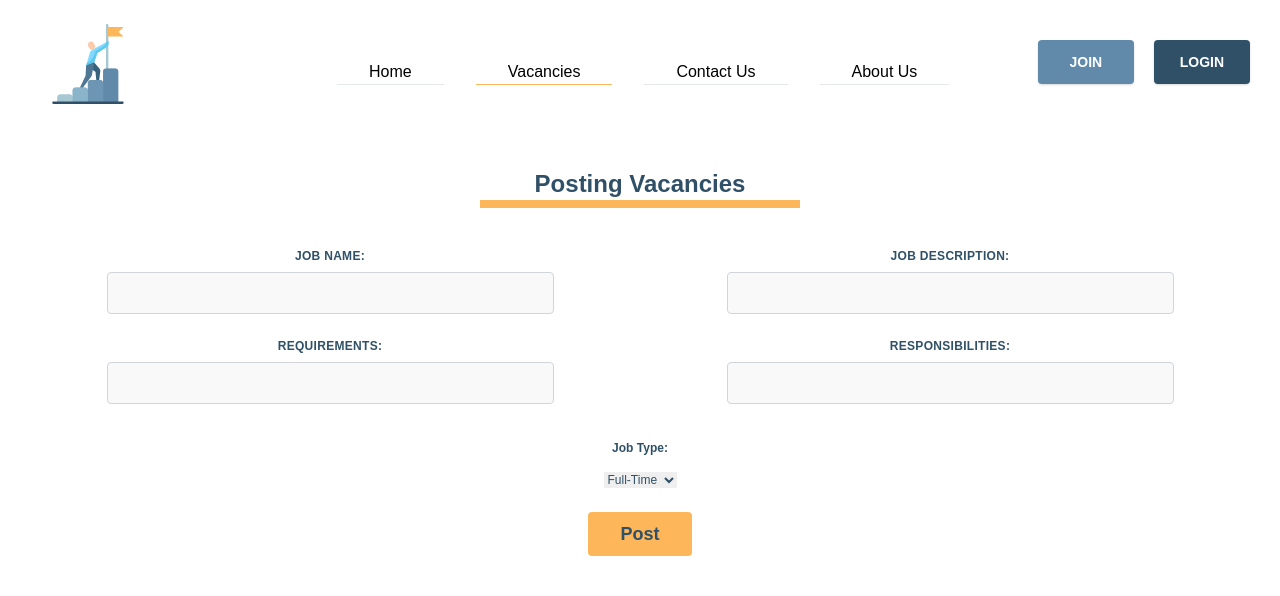
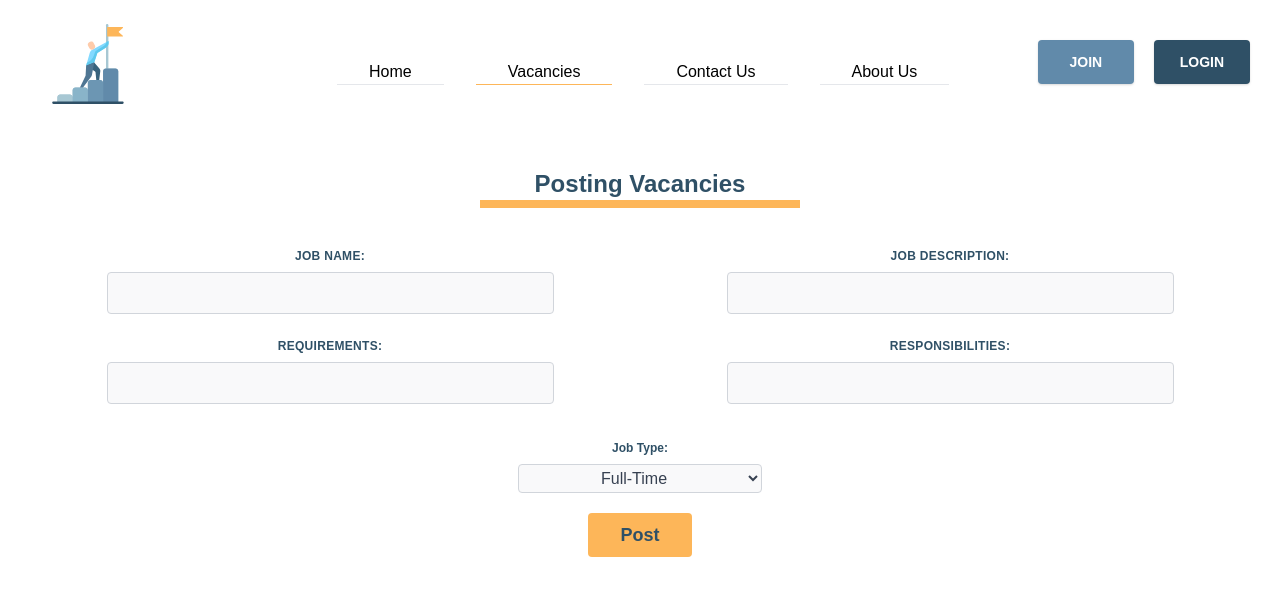
Before and after one commit to yaraalkassar/CareerBuilding, a React (Create React App) app in the folder careerbuilding/: page /Vacancy in a window 1280 px wide. Shown: the top 596 px of the page. Built offline with nearby package versions, Linux system fonts and the light colour scheme; no server answers.

Commit message:
updated style of job type

```diff
--- a/careerbuilding/src/Components/Vacancies/vacancies.js
+++ b/careerbuilding/src/Components/Vacancies/vacancies.js
@@ -74,8 +74,11 @@ const vacancies = () => {
             <label for="job-type " className="text-xs">
               Job Type:
             </label>
-            <div>
-              <select id="job-type" className="text-xs">
+            <div className="text-center ">
+              <select
+                id="job-type"
+                class="w-full text-center md:w-1/5 bg-gray-100 bg-opacity-50 rounded border border-gray-300 focus:border-darkerBlue focus:bg-white focus:ring-2 focus:ring-indigo-200 text-base outline-none text-gray-700 py-1 px-3 leading-8 transition-colors duration-200 ease-in-out"
+              >
                 <option>Full-Time</option>
                 <option>Part-Time</option>
               </select>
```
